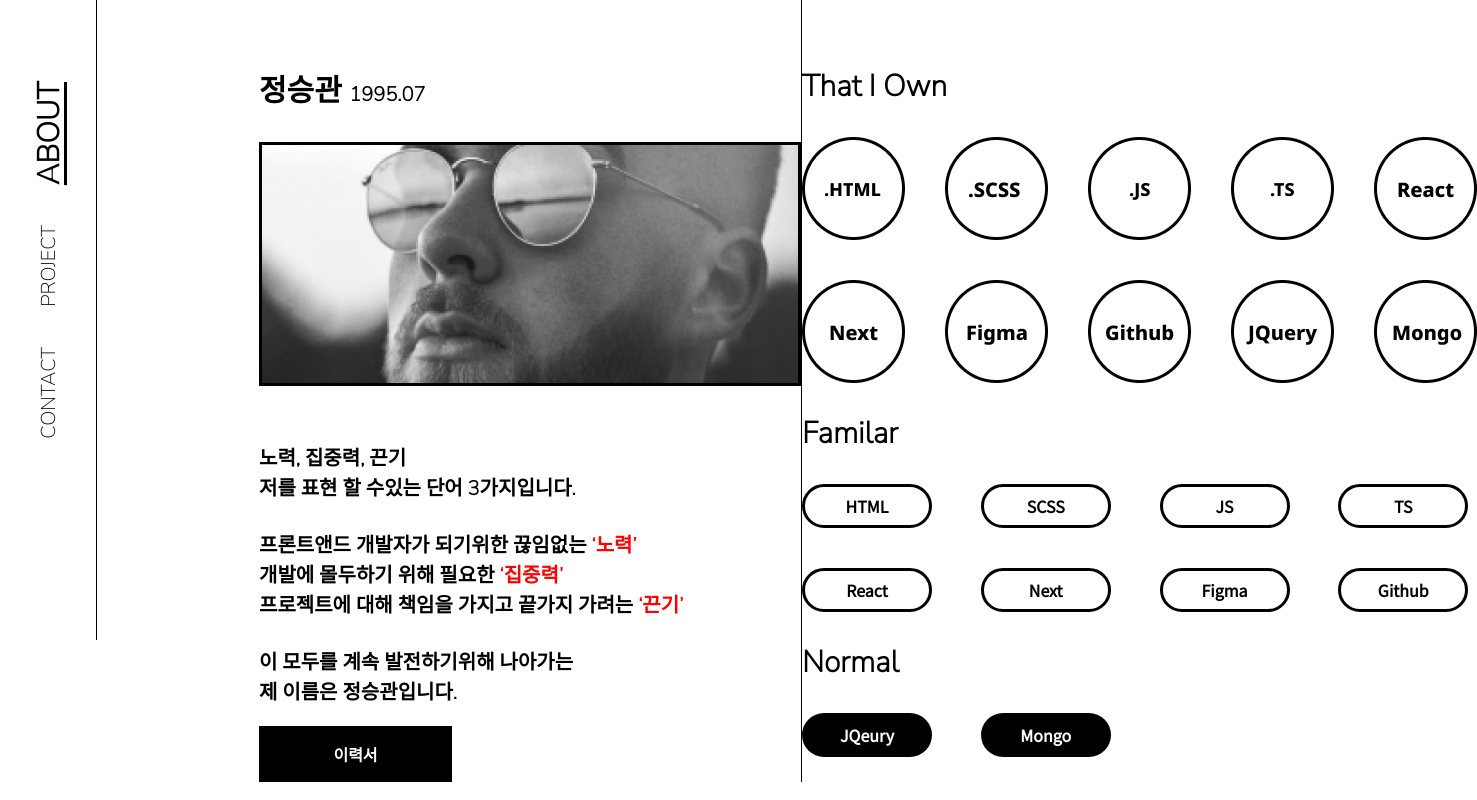
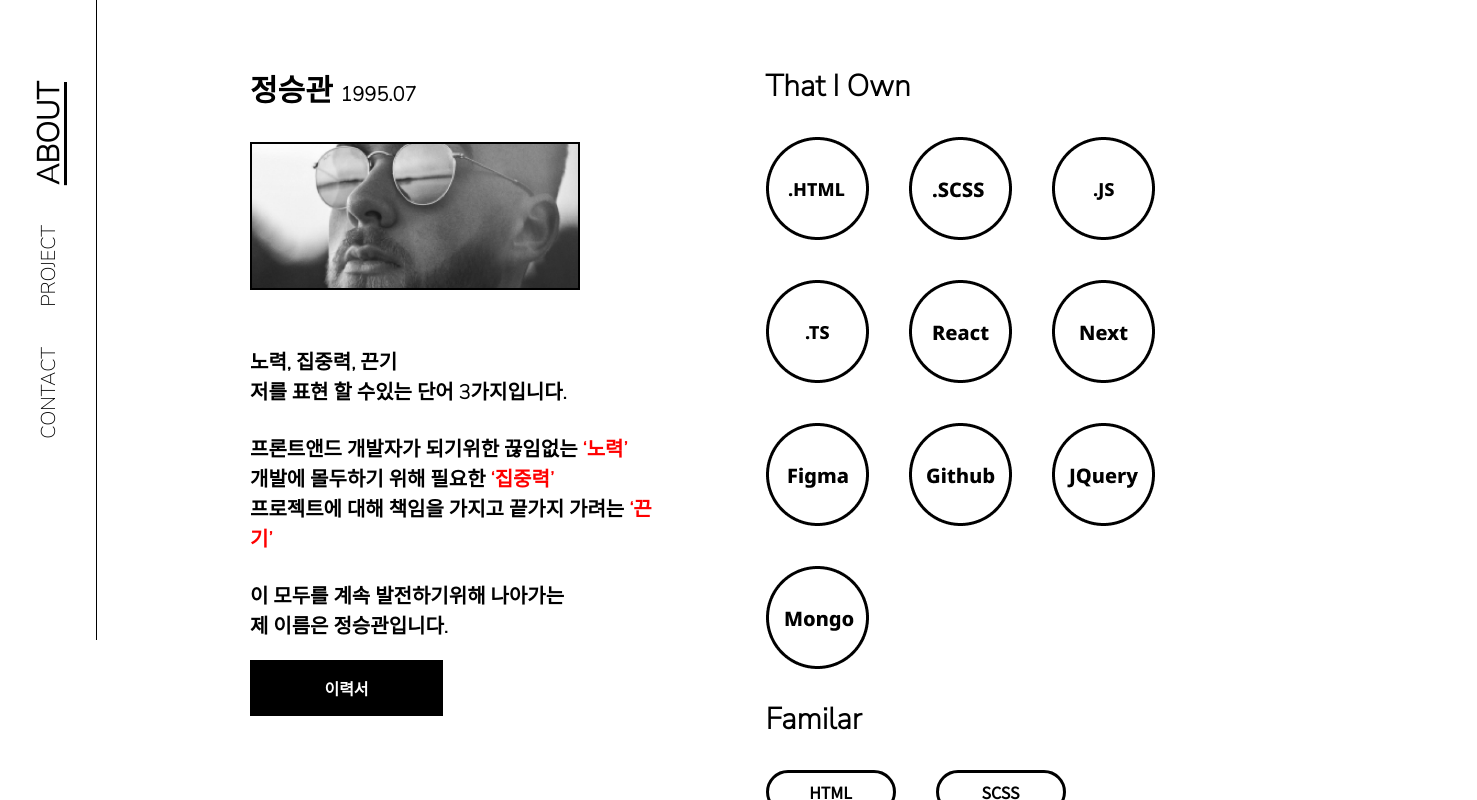
Before and after one commit to JSG-8579/Portfolio, a React (Create React App) app: page /#/ABOUT in a window 1280 px wide. Shown: the part 160-960 px from the top of the page, 1477 px wide, since content can reach past the window. Built offline with nearby package versions, Linux system fonts and the light colour scheme; a web font is replaced by a local one.

Commit message:
중간점검..

```diff
--- /dev/null
+++ b/src/_mixin.scss
@@ -0,0 +1,21 @@
+$mobile: 480px;
+$pad: 768px;
+$asd: 1250px;
+
+@mixin mobile {
+    @media(max-width:$mobile) {
+        @content;
+    }
+}
+
+@mixin pad {
+    @media(min-width:$mobile) and (max-width:$pad) {
+        @content;
+    }
+}
+
+@mixin asd {
+    @media(min-width:$pad) and (max-width:$asd) {
+        @content;
+    }
+}
--- a/src/a.scss
+++ b/src/a.scss
@@ -1,6 +1,7 @@
 @import url('https://fonts.googleapis.com/css2?family=Libre+Barcode+128+Text&display=swap');
 @import url('https://fonts.googleapis.com/css2?family=Libre+Barcode+128+Text&family=Nunito+Sans:opsz,wght@6..12,200&display=swap');
 @import url('https://fonts.googleapis.com/css2?family=Noto+Sans+KR&display=swap');
+@import "./mixin";
 
 body {
     margin: 0;
@@ -56,7 +57,7 @@ body {
 }
 
 main {
-    margin-left: 259px;
+    margin-left: 250px;
 
 
     .home_contents {
@@ -124,19 +125,18 @@ main {
             }
         }
 
+        .drag_point {
+            width: 23px;
+            height: 64px;
+            margin: auto 33px;
+        }
+
         .home_picture {
-            display: flex;
             margin-right: 96px;
-
-            .drag_point {
-                width: 23px;
-                height: 64px;
-                margin: auto 33px;
-            }
 
             .swiper_div {
                 .swiper {
-                    width: 414px;
+                    width: 25vw;
                     height: 100vh;
                     overflow: hidden;
 
@@ -179,6 +179,8 @@ main {
         justify-content: space-between;
 
         .me {
+            width: 40%;
+
             p:nth-of-type(1) {
                 font-size: 70px;
                 margin: 0;
@@ -197,6 +199,7 @@ main {
 
             #my_face {
                 margin-top: 30px;
+                width: 80%;
             }
 
             p:nth-of-type(3) {
@@ -225,12 +228,13 @@ main {
 
         }
 
-        #line2 {
-            border-right: 1px solid black;
-        }
+        // #line2 {
+        //     border-right: 1px solid black;
+        // }
 
         .my_skill {
-            margin-right: 150px;
+            width: 40%;
+            margin-right: 8vw;
 
             p:nth-of-type(1) {
                 font-size: 70px;
@@ -251,14 +255,14 @@ main {
             }
 
             .skill_list {
-                display: grid;
-                grid-template-columns: repeat(5, 1fr);
+                display: flex;
+                flex-wrap: wrap;
                 gap: 40px;
             }
 
             .familar_list {
-                display: grid;
-                grid-template-columns: repeat(4, 1fr);
+                display: flex;
+                flex-wrap: wrap;
                 gap: 40px;
 
                 div {
@@ -314,8 +318,8 @@ main {
             }
 
             .normar_list {
-                display: grid;
-                grid-template-columns: repeat(4, 1fr);
+                display: flex;
+                flex-wrap: wrap;
                 gap: 40px;
 
                 div {
@@ -427,7 +431,7 @@ main {
             width: 45%;
             margin-top: 70px;
             font-family: 'Noto Sans KR';
-            font-weight: 600;
+
 
 
             #contact_text {
@@ -501,3 +505,49 @@ main {
 
 
 }
+
+@include asd {
+
+    main {
+        margin-left: 100px;
+        .about_skill {
+            display: block;
+
+            .me {
+                width: 100%;
+                text-align: center;
+
+
+                #my_face {
+                    margin-top: 30px;
+                    width: 80%;
+
+                }
+            }
+
+            .my_skill {
+                width: 100%;
+                padding-top: 100px;
+                text-align: center;
+                .skill_list{
+                    width: 80%;
+                    justify-content: center;
+                    margin: 0 auto;
+                }
+
+                .familar_list{
+                    width: 80%;
+                    justify-content: center;
+                    margin: 0 auto;
+                }
+                .normar_list{
+                    width: 80%;
+                    justify-content: center;
+                    margin: 0 auto;
+                }
+
+            }
+
+        }
+    }
+}
--- a/src/component/About.jsx
+++ b/src/component/About.jsx
@@ -86,7 +86,7 @@ function About(props) {
                         제 이름은 정승관입니다.</p>
                     <Download/>
                 </div>
-                <div id='line2'></div>
+                {/* <div id='line2'></div> */}
                 <div className='my_skill'>
                     <p>SKILL</p>
                     <p>That I Own</p>
@@ -94,8 +94,8 @@ function About(props) {
 
                      className='skill_list'>
                         {
-                            SkillName.map((obj) => (
-                                <img key={obj} src={`./imgs/${obj}.png`} />
+                            SkillName.map((obj,k) => (
+                                <img key={k} src={`./imgs/${obj}.png`} />
                             ))
 
                         }
@@ -103,18 +103,14 @@ function About(props) {
                     <p>Familar</p>
                     <div className='familar_list'>
                         {
-                            FamilarName.map((obj, idx) => (
-                                <Familar obj={obj} idx={idx} familarBalloonUp={familarBalloonUp} a={a} setB={setB} />
-                            ))
+                            // FamilarName.map((obj, idx) => (
+                                <Familar FamilarName={FamilarName} familarBalloonUp={familarBalloonUp} a={a} setB={setB} />
+                            // ))
                         }
                     </div>
                     <p>Normal</p>
                     <div className='normar_list'>
-                        {
-                            NormarName.map((obj, idx) => (
-                                <Normar obj={obj} idx={idx} normarBalloonUp={normarBalloonUp} b={b} setA={setA} />
-                            ))
-                        }
+                                <Normar NormarName={NormarName} normarBalloonUp={normarBalloonUp} b={b} setA={setA} />
                     </div>
 
 
--- a/src/component/Familar.jsx
+++ b/src/component/Familar.jsx
@@ -1,15 +1,21 @@
 import React from 'react';
 
-function Familar({ obj,idx, a, familarBalloonUp,setB }) {
+function Familar({ FamilarName, a, familarBalloonUp, setB }) {
     return (
-        <div>
+        <>
+            {
+                FamilarName.map((obj, idx) => (
+                    <div key={idx}>
                         <div className={`skill_textbox ${a == idx ? 'active' : ''}`}>
                             <p id='skill_text'>
                                 {obj.text}
                             </p>
                         </div>
-            <button onClick={()=>{familarBalloonUp(idx); setB(null)}} key={obj} className='family'>{obj.name}</button>
+                        <button onClick={() => { familarBalloonUp(idx); setB(null) }} key={obj} className='family'>{obj.name}</button>
                     </div>
+                ))
+            }
+        </>
     );
 }
 
--- a/src/component/Home.jsx
+++ b/src/component/Home.jsx
@@ -8,7 +8,7 @@ import { motion } from 'framer-motion';
 
 
 function Home(props) {
-    const imgs = ["img1", "img2", "img3", "img1", "img2", "img3"]
+    const imgs = ["Project1", "Project2", "Project3", "Project1", "Project2", "Project3"]
     const location = useLocation()
     useEffect(() => {
         props.getUrl(location.pathname)
@@ -49,7 +49,6 @@ function Home(props) {
                 <div className='swiper_div'>
                     <div className='swiper'>
                         <Swiper
-                            // 스와이프 세로좀 해라
                             spaceBetween={30}
                             slidesPerView={2}
                             centeredSlides={true}
@@ -64,8 +63,8 @@ function Home(props) {
                             scrollbar={{ draggable: true }}
                             mousewheel={{ invert: false }}>
                             {
-                                imgs.map((obj) => (
-                                    <SwiperSlide ><Link key={obj} to='/PROJECT'><img src={`./imgs/Home_${obj}.png`} /></Link></SwiperSlide>
+                                imgs.map((obj,k) => (
+                                    <SwiperSlide key={k}><Link  to='/PROJECT'><img src={`./imgs/${obj}.png`} /></Link></SwiperSlide>
                                 ))
                             }
 
--- a/src/component/Normar.jsx
+++ b/src/component/Normar.jsx
@@ -1,8 +1,11 @@
 import React from 'react';
 
-function Normar({ obj, idx, b, normarBalloonUp,setA }) {
+function Normar({ NormarName, b, normarBalloonUp, setA }) {
     return (
-        <div>
+        <>
+          {
+            NormarName.map((obj, idx) => (
+            <div key={idx}>
                 <div className={`skill_textbox2 ${b == idx ? 'active' : ''}`}>
                     <p id='skill_text2'>
                         {obj.text}
@@ -10,6 +13,9 @@ function Normar({ obj, idx, b, normarBalloonUp,setA }) {
                 </div>
                 <button onClick={() => { normarBalloonUp(idx); setA(null) }} key={obj} className='normar'>{obj.name}</button>
             </div>
+            ))
+        }
+        </>
     );
 }
 
--- a/src/component/Project.jsx
+++ b/src/component/Project.jsx
@@ -7,15 +7,15 @@ function Project(props) {
         [
             {
                 'project_name': 'Happy Pub',
-                'text': '첫번째 프로젝트인 주류 판매 사이트입니다.\n기존 술마켓 각각의 온라인 판매 사이트를 참고하여\n디자인의 재구성과 기능들의 활성화를 목표로 작업하였습니다',
+                'text': '첫번째 프로젝트인 Happy Pub 사이트입니다.\n기존 술마켓 각각의 온라인 판매 사이트를 참고하여\n디자인의 재구성과 기능들의 활성화를 목표로 작업하였습니다',
                 'img': './imgs/Project1.png',
                 'link': 'https://jsg-8579.github.io/Team-project-Pub/'
             },
             {
                 'project_name': 'Happy Pub',
-                'text': '첫번째 프로젝트인 주류 판매 사이트입니다.\n기존 술마켓 각각의 온라인 판매 사이트를 참고하여\n디자인의 재구성과 기능들의 활성화를 목표로 작업하였습니다',
+                'text': '두번째 프로젝트인 kookkook 사이트입니다.\n기존 레시피 공유 사이트인 "만개의 레시피" 웹페이지를 참고했고\n Next, mongodb, firebase, api를 사용하여 팀 프로젝트로 개발하였습니다. ',
                 'img': './imgs/Project1.png',
-                'link': 'https://jsg-8579.github.io/Team-project-Pub/'
+                'link': 'https://kook-project.vercel.app/'
             },
             {
                 'project_name': 'Happy Pub',
@@ -53,8 +53,8 @@ function Project(props) {
             }}className='Project'>
                 <p id='project_text'>PROJECT</p>
                 {
-                    Project_all.map((obj) => (
-                        <section className='project_section'>
+                    Project_all.map((obj, k) => (
+                        <section key={k} className='project_section'>
                             <motion.nav
                             initial={{ opacity: 0, x: -100 }}
                             whileInView={{ opacity: 1, x: 0 }}
@@ -65,7 +65,7 @@ function Project(props) {
                                 y: { duration: 1 },
                             }}>
                                 <p>{obj.project_name}</p>
-                                <p>{obj.text}</p>
+                                <p >{obj.text}</p>
                             </motion.nav>
                             <motion.div
                             initial={{ opacity: 0, x: 100 }}
```
Also changed, not shown: public/imgs/Project2.PNG (added), public/imgs/Project3.PNG (added). Lines whose indentation alone changed are shown as unchanged.
